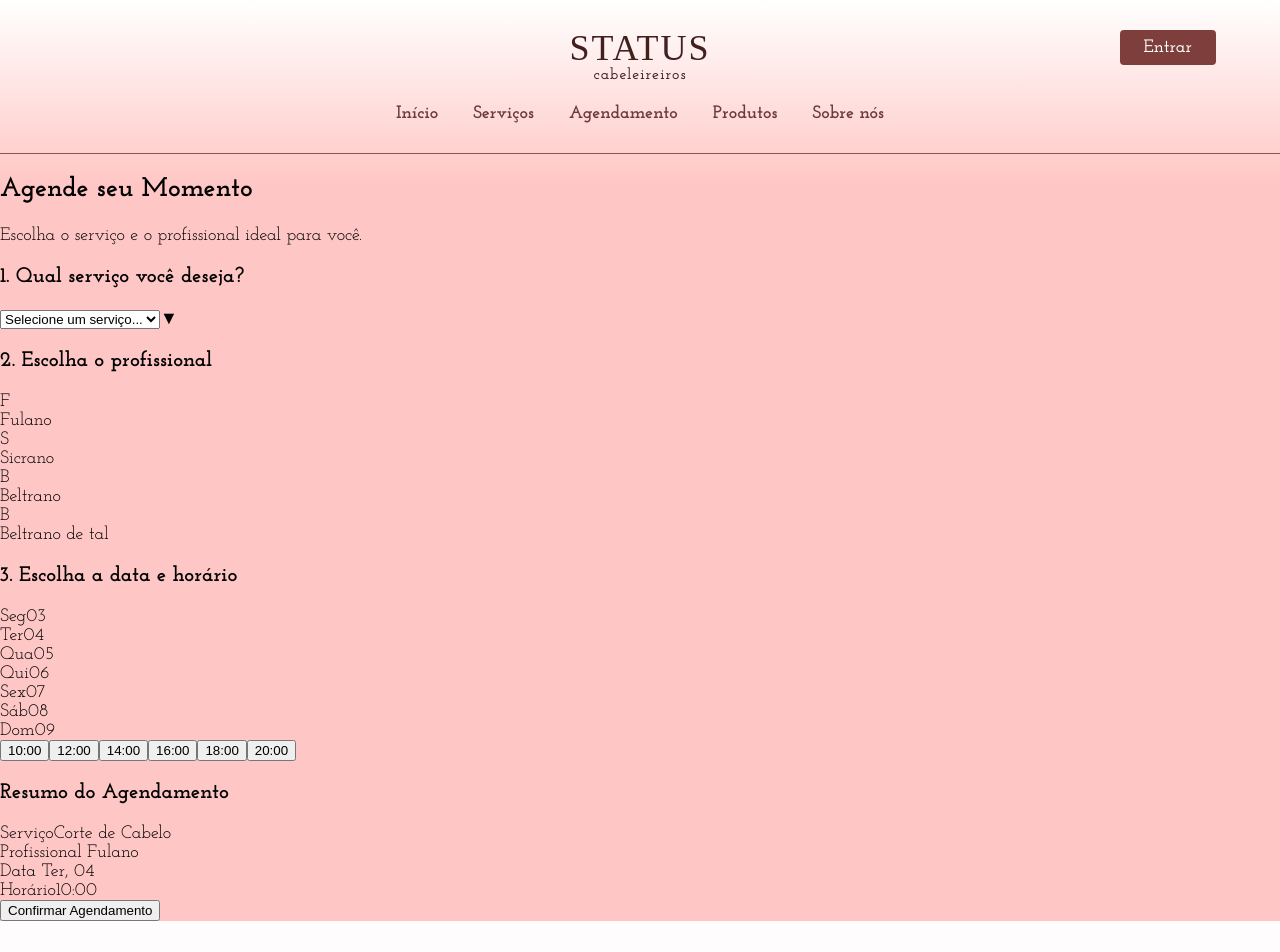
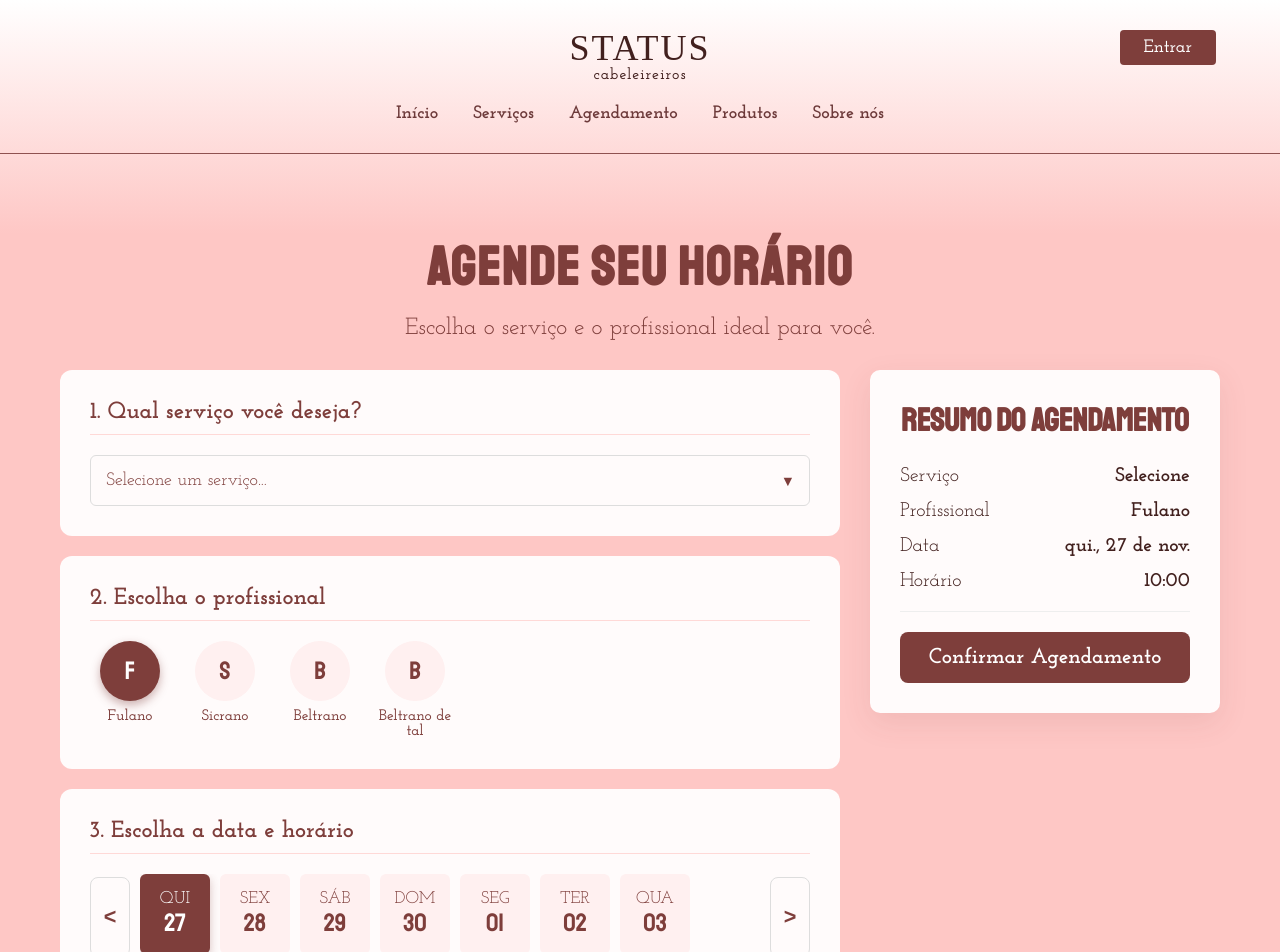
Before and after one commit to FlavioFleck/Status, an Angular app in the folder frontend/: page /booking in a window 1280 px wide. Shown: the top 952 px of the page. Before the commit the page ends 921 px from the top, so only its background shows below. Built offline with nearby package versions, Linux system fonts and the light colour scheme; a web font is replaced by a local one.

Commit message:
atualização da pagina de agendamento

```diff
--- a/frontend/src/app/pages/booking/booking.css
+++ b/frontend/src/app/pages/booking/booking.css
@@ -1,93 +1,331 @@
+/* configs gerais */
 :host {
+  display: block;
+  width: 100%;
+  min-height: 100vh;
+  height: auto;
+  --border-color: rgba(126, 62, 59, 0.2);
+}
+
+.booking-page-wrapper {
+  max-width: 1200px;
+  margin: 0 auto;
+  padding: 80px 20px;
+  height: auto;
   display: flex;
   flex-direction: column;
-  height: 100%;
-  overflow: hidden;
-  --primary-color: #7E3E3B;
-  --primary-text: #ffffff;
+  box-sizing: border-box;
 }
 
-/* o contêiner principal que alinha tudo */
-.booking-container {
+/* cabeçalho */
+.booking-header {
+  text-align: center;
+  margin-bottom: 30px;
+}
+
+.booking-header h2 {
+  font-family: 'Staatliches', serif;
+  font-size: 3rem;
+  color: #7E3E3B;
+  margin: 0 0 15px 0;
+  letter-spacing: 2px;
+  text-transform: uppercase;
+}
+
+.booking-header p {
+  font-family: 'Josefin Slab', serif;
+  font-size: 1.3rem;
+  color: #7E3E3B;
+  max-width: 600px;
+  margin: 0 auto;
+}
+
+/* grid principal */
+.booking-grid {
+  display: grid;
+  grid-template-columns: 1fr 350px;
+  gap: 30px;
+  align-items: start;
+  padding-bottom: 20px; /* espaço no final da tela */
+}
+
+/* coluna esquerda */
+.step-section {
+  background: #fffbfb;
+  padding: 30px;
+  border-radius: 12px;
+  margin-bottom: 20px;
+  box-shadow: 0 15px 30px rgba(46, 46, 46, 0.08)08;
+}
+
+.step-section h3 {
+  font-family: 'Josefin Slab', serif;
+  color: #7E3E3B;
+  margin-top: 0;
+  margin-bottom: 20px;
+  font-size: 1.3rem;
+  border-bottom: 1px solid #FFD9D7;
+  padding-bottom: 10px;
+}
+
+/* select (serviço) */
+.custom-select-container {
+  position: relative;
+}
+
+.modern-select {
+  width: 100%;
+  padding: 15px;
+  border: 1px solid #ddd;
+  border-radius: 6px;
+  font-family: 'Josefin Slab', serif;
+  font-size: 1rem;
+  color: #7E3E3B;
+  appearance: none;
+  background: #fffbfb;
+  cursor: pointer;
+  transition: border 0.3s;
+}
+
+.modern-select:focus {
+  border-color: #7E3E3B;
+  outline: none;
+}
+
+/* setinha serviço */
+.arrow-icon {
+  position: absolute;
+  right: 15px;
+  top: 50%;
+  transform: translateY(-50%);
+  color: #7E3E3B;
+  pointer-events: none;
+  font-size: 0.8rem;
+}
+
+/* profissionais */
+.professionals-grid {
+  display: flex;
+  gap: 15px;
+  flex-wrap: wrap;
+}
+
+.pro-card {
   display: flex;
   flex-direction: column;
-  justify-content: center;
-  height: calc(100vh - 160px);
-  width: 85%;
-  max-width: 900px;
-  margin: 0 auto;
-  gap: 15px;
-  box-sizing: border-box;
-  overflow-y: auto;
+  align-items: center;
+  cursor: pointer;
+  width: 80px;
+  transition: transform 0.2s;
 }
 
-/* estilos do seletor de serviço */
-.service-selector {
+.pro-card:hover {
+  transform: translateY(-5px);
+}
+
+.pro-avatar {
+  width: 60px;
+  height: 60px;
+  background-color: #fff0f0;
+  border-radius: 50%;
+  display: flex;
+  align-items: center;
+  justify-content: center;
+  color: #7E3E3B;
+  font-weight: 400;
+  font-size: 1.4rem;
+  border: 2px solid transparent;
+  margin-bottom: 8px;
+  font-family: 'Staatliches';
+  transition: all 0.3s;
+}
+
+.pro-card.selected .pro-avatar {
+  background-color: #7E3E3B;
+  color: #fff;
+  box-shadow: 0 4px 10px rgba(126, 62, 59, 0.4);
+}
+
+.pro-card span {
+  font-weight: 600;
+  font-size: 0.85rem;
+  color: #7E3E3B;
+  text-align: center;
+}
+
+/* calendário */
+.week-navigation-wrapper {
+  display: flex;
+  align-items: center;
+  gap: 10px;
+  margin-bottom: 20px;
+}
+
+.nav-btn {
+  background-color: transparent;
+  border: 1px solid #ddd;
+  color: #7E3E3B;
+  width: 40px;
+  height: 80px;
+  border-radius: 8px;
+  cursor: pointer;
+  font-size: 1.2rem;
+  font-weight: bold;
+  transition: all 0.2s;
+  display: flex;
+  align-items: center;
+  justify-content: center;
+  flex-shrink: 0;
+}
+
+.nav-btn:hover {
+  background-color: #fff0f0;
+  border-color: #7E3E3B;
+}
+
+.date-scroller {
+  flex-grow: 1;
+  display: flex;
+  gap: 10px;
+  overflow-x: auto;
+  padding-bottom: 5px;
+  scrollbar-width: none;
+}
+.date-scroller::-webkit-scrollbar {
+  display: none;
+}
+
+.date-card {
+  min-width: 70px;
+  height: 80px;
+  background: #fff0f0;
+  color: #7E3E3B;
+  border-radius: 6px;
   display: flex;
   flex-direction: column;
+  align-items: center;
+  justify-content: center;
+  cursor: pointer;
+  transition: all 0.2s;
+  flex-shrink: 0;
+}
+
+.date-card.selected {
+  background-color: #7E3E3B;
+  color: #fff;
+  border-color: #7E3E3B;
+  box-shadow: 0 4px 10px rgba(126, 62, 59, 0.3);
+}
+
+.date-card .week-day {
+  font-size: 0.95rem;
+  text-transform: uppercase;
+}
+.date-card .day-number {
+  font-size: 1.4rem;
+  font-weight: 400;
+  font-family: 'Staatliches';
+}
+
+/* horários */
+.time-grid {
+  display: grid;
+  grid-template-columns: repeat(auto-fill, minmax(80px, 1fr));
   gap: 10px;
 }
 
-.service-selector label {
-  font-size: 1.1rem;
-  font-weight: bold;
-  color: var(--primary-color);
+.time-slot {
+  padding: 10px;
+  border: 1px solid #ddd;
+  background: #fff;
+  border-radius: 6px;
+  cursor: pointer;
+  font-family: 'Josefin Slab';
+  font-size: 0.95rem;
+  transition: all 0.2s;
 }
 
-.custom-select-wrapper {
-  position: relative;
-  width: 100%;
+.time-slot:hover {
+  border-color: #7E3E3B;
+  color: #7E3E3B;
+}
+.time-slot.selected {
+  background-color: #7E3E3B;
+  color: #fff;
+  border-color: #7E3E3B;
 }
 
-.service-selector select {
-  width: 100%;
-  padding: 15px 20px;
-  background-color: var(--primary-color);
-  color: var(--primary-text);
-  border: none;
-  border-radius: 5px;
-  font-family: 'Josefin Slab';
-  font-size: 1rem;
-  appearance: none;
-  -webkit-appearance: none;
-  cursor: pointer;
+/* coluna direita */
+.booking-summary-wrapper {
+  position: sticky;
+  top: 20px;
+  height: fit-content;
 }
 
-.service-selector select:focus {
-  outline: none;
-  box-shadow: 0 0 0 2px #683c39;
+.summary-card {
+  background: #fffbfb;
+  padding: 30px;
+  border-radius: 10px;
+  box-shadow: 0 10px 30px rgba(126, 62, 59, 0.1);
 }
 
-/* setinha customizada */
-.custom-select-wrapper .select-arrow {
-  position: absolute;
-  right: 20px;
-  top: 50%;
-  transform: translateY(-50%);
-  width: 0;
-  height: 0;
-  border-left: 6px solid transparent;
-  border-right: 6px solid transparent;
-  border-top: 8px solid var(--primary-text);
-  pointer-events: none;
+.summary-card h3 {
+  font-family: 'Staatliches', serif;
+  color: #7E3E3B;
+  font-size: 1.8rem;
+  margin-top: 0;
+  margin-bottom: 25px;
+  text-align: center;
 }
 
-/* estilos do botão de confirmação */
-.confirm-btn {
-  background-color: var(--primary-color);
-  color: var(--primary-text);
+.summary-item {
+  display: flex;
+  justify-content: space-between;
+  margin-bottom: 15px;
+  font-size: 1.1rem;
+}
+
+.summary-item .label {
+  color: #42201E;
+}
+.summary-item .value {
+  color: #42201E;
+  font-weight: bold;
+  text-align: right;
+}
+
+.divider {
+  height: 1px;
+  background-color: #eee;
+  margin: 20px 0;
+}
+
+.confirm-btn-large {
+  width: 100%;
+  padding: 15px;
+  background-color: #7E3E3B;
+  color: #fff;
   border: none;
-  padding: 18px 30px;
-  border-radius: 5px;
+  border-radius: 8px;
   font-family: 'Josefin Slab';
-  font-size: 1.1rem;
+  font-size: 1.2rem;
   font-weight: bold;
   cursor: pointer;
-  transition: background-color 0.3s;
-  align-self: center;
-  margin-top: 10px;
+  transition: background 0.3s, transform 0.2s;
 }
 
-.confirm-btn:hover {
-  background-color: #8a5a5a;
+.confirm-btn-large:hover {
+  background-color: #713936;
+  transform: translateY(-2px);
 }
+
+/* resp */
+@media (max-width: 850px) {
+  .booking-grid {
+    grid-template-columns: 1fr;
+  }
+  .booking-summary-wrapper {
+    position: static;
+    margin-top: 20px;
+  }
+}
--- a/frontend/src/app/pages/booking/booking.html
+++ b/frontend/src/app/pages/booking/booking.html
@@ -1,24 +1,27 @@
 <div class="booking-page-wrapper">
 
   <header class="booking-header">
-    <h2>Agende seu Momento</h2>
+    <h2>Agende seu Horário</h2>
     <p>Escolha o serviço e o profissional ideal para você.</p>
   </header>
 
   <div class="booking-grid">
 
+    <!-- esquerda -->
     <div class="booking-steps">
 
       <section class="step-section">
         <h3>1. Qual serviço você deseja?</h3>
         <div class="custom-select-container">
-          <select id="service-select" class="modern-select">
+
+          <select id="service-select" class="modern-select" (change)="onServiceSelected($event)">
             <option value="" disabled selected>Selecione um serviço...</option>
             <option value="corte">Corte de Cabelo</option>
             <option value="escova">Escova Modelada</option>
             <option value="manicure">Manicure & Pedicure</option>
             <option value="coloracao">Coloração Completa</option>
           </select>
+
           <span class="arrow-icon">▼</span>
         </div>
       </section>
@@ -26,33 +29,37 @@
       <section class="step-section">
         <h3>2. Escolha o profissional</h3>
         <div class="professionals-grid">
-
-          <div
-            class="pro-card"
-            *ngFor="let pro of availableProfessionals"
+          <div class="pro-card" *ngFor="let pro of availableProfessionals"
             [class.selected]="selectedProfessionalId === pro.id"
             (click)="onProfessionalSelected(pro)">
 
             <div class="pro-avatar">{{ pro.name.charAt(0) }}</div>
             <span>{{ pro.name }}</span>
           </div>
-
         </div>
       </section>
 
       <section class="step-section">
         <h3>3. Escolha a data e horário</h3>
 
-        <div class="date-scroller">
-          <div
-            class="date-card"
-            *ngFor="let day of weekDays"
-            [class.selected]="selectedDay === day"
-            (click)="onDaySelected(day)">
 
-            <span class="week-day">{{ day.name }}</span>
-            <span class="day-number">{{ day.num }}</span>
+        <!-- navegação de data -->
+        <div class="week-navigation-wrapper">
+
+          <button class="nav-btn" (click)="prevWeek()">&lt;</button>
+
+          <div class="date-scroller">
+            <div
+              class="date-card" *ngFor="let day of weekDays"
+              [class.selected]="isSameDate(selectedDay, day.fullDate)"
+              (click)="onDaySelected(day)">
+              <span class="week-day">{{ day.name }}</span>
+              <span class="day-number">{{ day.num }}</span>
+            </div>
           </div>
+
+          <button class="nav-btn" (click)="nextWeek()">&gt;</button>
+
         </div>
 
         <div class="time-grid">
@@ -68,27 +75,25 @@
 
     </div>
 
+    <!-- direita -->
     <div class="booking-summary-wrapper">
       <div class="summary-card">
         <h3>Resumo do Agendamento</h3>
 
         <div class="summary-item">
           <span class="label">Serviço</span>
-          <span class="value">Corte de Cabelo</span>
+          <span class="value">{{ selectedServiceName || 'Selecione' }}</span>
         </div>
 
         <div class="summary-item">
           <span class="label">Profissional</span>
-          <span class="value">
-            {{ getSelectedProfessionalName() || 'Selecione' }}
-          </span>
+          <span class="value">{{ getSelectedProfessionalName() }}</span>
         </div>
 
         <div class="summary-item">
           <span class="label">Data</span>
-          <span class="value">
-            {{ selectedDay ? (selectedDay.name + ', ' + selectedDay.num) : 'Selecione' }}
-          </span>
+
+          <span class="value">{{ getFormattedDate() }}</span>
         </div>
 
         <div class="summary-item">
--- a/frontend/src/app/pages/booking/booking.ts
+++ b/frontend/src/app/pages/booking/booking.ts
@@ -1,5 +1,5 @@
-import { Component } from '@angular/core';
-import { CommonModule } from '@angular/common'; // necessário p/ *ngFor, [ngClass], etc
+import { Component, OnInit } from '@angular/core';
+import { CommonModule } from '@angular/common';
 import { FormsModule } from '@angular/forms';
 
 @Component({
@@ -9,19 +9,13 @@ import { FormsModule } from '@angular/forms';
   templateUrl: './booking.html',
   styleUrls: ['./booking.css']
 })
-export class BookingComponent {
+export class BookingComponent implements OnInit {
 
-  // dados mockados, substitui por chamada de API
-  public weekDays: any[] = [
-    { name: 'Seg', num: '03' },
-    { name: 'Ter', num: '04' },
-    { name: 'Qua', num: '05' },
-    { name: 'Qui', num: '06' },
-    { name: 'Sex', num: '07' },
-    { name: 'Sáb', num: '08' },
-    { name: 'Dom', num: '09' }
-  ];
+  // Data de referência (começa hoje)
+  currentStartDate = new Date();
+  weekDays: any[] = [];
 
+  // Dados Mockados
   public availableProfessionals: any[] = [
     { id: 1, name: 'Fulano' },
     { id: 2, name: 'Sicrano' },
@@ -31,41 +25,108 @@ export class BookingComponent {
 
   public availableTimes: string[] = ['10:00', '12:00', '14:00', '16:00', '18:00', '20:00'];
 
-  public selectedDay: any = this.weekDays[1]; // terça-feira
-  public selectedProfessionalId: number | null = 1; // "fulano"
-  public selectedTime: string | null = this.availableTimes[0]; // "10:00"
+  // Seleções
+  public selectedServiceName: string = ''; // Variável para guardar o nome do serviço
+  public selectedDay: Date | null = null;
+  public selectedProfessionalId: number | null = 1;
+  public selectedTime: string | null = this.availableTimes[0];
 
-  // funções do clique
-  onDaySelected(day: any) {
-    this.selectedDay = day;
-    console.log('Dia selecionado:', day.name); // profissionais para este dia
+  ngOnInit() {
+    this.generateWeekDays();
+    // Seleciona o primeiro dia da lista por padrão
+    this.selectedDay = this.weekDays[0].fullDate;
+  }
+
+  // --- MÁGICA DO CALENDÁRIO ---
+
+  generateWeekDays() {
+    this.weekDays = [];
+    const start = new Date(this.currentStartDate);
+
+    for (let i = 0; i < 7; i++) {
+      const day = new Date(start);
+      day.setDate(start.getDate() + i);
+
+      this.weekDays.push({
+        name: this.getWeekDayName(day),
+        num: day.getDate().toString().padStart(2, '0'),
+        fullDate: day
+      });
+    }
+  }
+
+  getWeekDayName(date: Date): string {
+    const name = date.toLocaleDateString('pt-BR', { weekday: 'short' });
+    return name.replace('.', '').charAt(0).toUpperCase() + name.slice(1, 3);
+  }
+
+  nextWeek() {
+    this.currentStartDate.setDate(this.currentStartDate.getDate() + 7);
+    this.generateWeekDays();
+  }
+
+  prevWeek() {
+    this.currentStartDate.setDate(this.currentStartDate.getDate() - 7);
+    this.generateWeekDays();
+  }
+
+  isSameDate(date1: any, date2: any): boolean {
+    if (!date1 || !date2) return false;
+    return date1.getDate() === date2.getDate() &&
+           date1.getMonth() === date2.getMonth() &&
+           date1.getFullYear() === date2.getFullYear();
+  }
+
+  // --- Funções de Interação ---
+
+  // Essa função captura a mudança no select de serviço
+  onServiceSelected(event: any) {
+    const selectElement = event.target as HTMLSelectElement;
+    // Pega o TEXTO da opção selecionada (ex: "Corte de Cabelo")
+    const selectedText = selectElement.options[selectElement.selectedIndex].text;
+    this.selectedServiceName = selectedText;
+  }
+
+  onDaySelected(dayObj: any) {
+    this.selectedDay = dayObj.fullDate;
   }
 
   onProfessionalSelected(professional: any) {
     this.selectedProfessionalId = professional.id;
-    console.log('Profissional selecionado:', professional.name); // horários para este profissional
   }
 
   onTimeSelected(time: string) {
     this.selectedTime = time;
-    console.log('Horário selecionado:', time);
   }
 
-  // funções auxiliares
+  // --- Auxiliares ---
+
   getSelectedProfessionalName(): string {
     const pro = this.availableProfessionals.find(p => p.id === this.selectedProfessionalId);
     return pro ? pro.name : 'Selecione';
   }
 
+  getFormattedDate(): string {
+    if (!this.selectedDay) return 'Selecione';
+    return this.selectedDay.toLocaleDateString('pt-BR', {
+      weekday: 'short', day: '2-digit', month: 'short'
+    });
+  }
+
   confirmBooking() {
     const bookingData = {
+      service: this.selectedServiceName,
       day: this.selectedDay,
-      professionalId: this.selectedProfessionalId,
-      professionalName: this.getSelectedProfessionalName(),
+      professional: this.getSelectedProfessionalName(),
       time: this.selectedTime
     };
+    console.log('Confirmado:', bookingData);
 
-    console.log('Agendamento confirmado: ', bookingData);
-    alert(`Agendamento confirmado com ${bookingData.professionalName} às ${bookingData.time}!`);
+    if (!this.selectedServiceName) {
+      alert('Por favor, selecione um serviço!');
+      return;
+    }
+
+    alert(`Agendamento confirmado!`);
   }
 }
```
